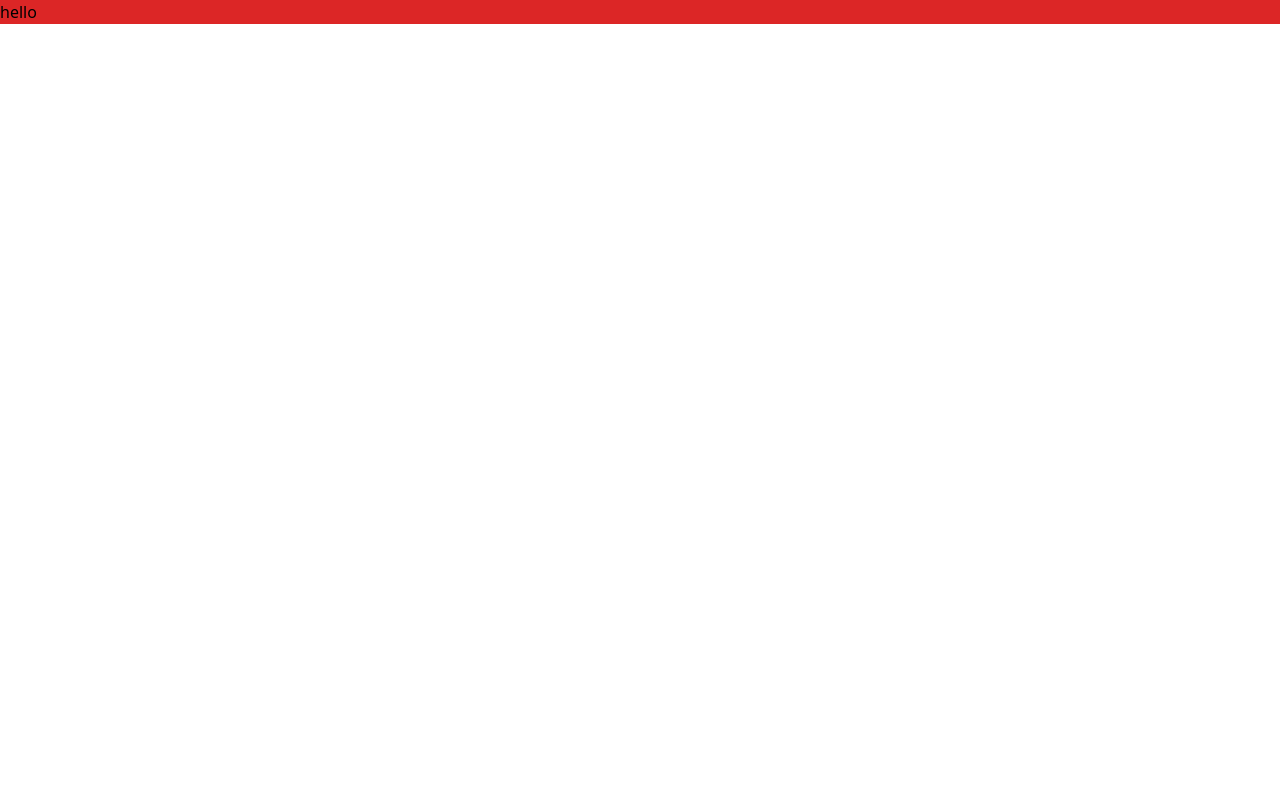
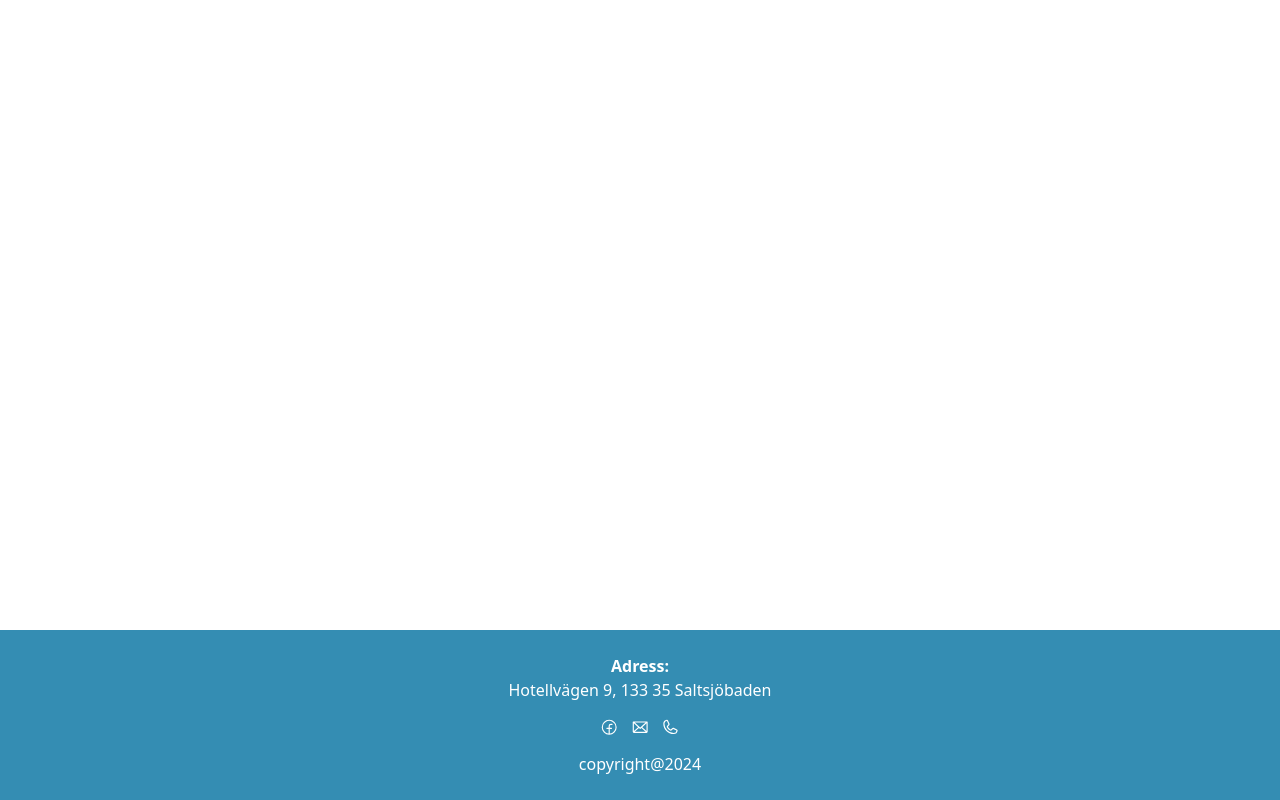
Before and after one commit to Nesrinemh/Hyper-Island--Ksss-timeline, a React (Vite) app: page / in a window 1280 px wide. Built offline with nearby package versions, Linux system fonts and the light colour scheme.

Commit message:
The Footer is created

```diff
--- a/package.json
+++ b/package.json
@@ -14,6 +14,7 @@
     "react": "^18.2.0",
     "react-dom": "^18.2.0",
     "react-i18next": "^14.1.0",
+    "react-icons": "^5.1.0",
     "react-pdf": "^7.7.1"
   },
   "devDependencies": {
--- a/src/App.css
+++ b/src/App.css
@@ -0,0 +1,5 @@
+.App {
+  min-height: 100vh;
+  display: flex;
+  flex-direction: column;
+}
--- a/src/App.jsx
+++ b/src/App.jsx
@@ -1,11 +1,12 @@
-import './App.css';
+import "./App.css";
+
+import Footer from "./container/Footer";
 
 function App() {
   return (
-    <>
-      {' '}
-      <h1 className=' bg-red-600'> hello</h1>
-    </>
+    <div className="App">
+      <Footer />
+    </div>
   );
 }
 
--- a/src/container/Footer.jsx
+++ b/src/container/Footer.jsx
@@ -1,7 +1,51 @@
-import React from 'react';
+import React from "react";
+import { PiFacebookLogo, PiEnvelope, PiPhone } from "react-icons/pi";
 
 function Footer() {
-  return <div>Footer</div>;
+  //-> Function to get current year for copiright:
+  function GetCurrentYear() {
+    let currentYear = new Date().getFullYear();
+    return <p>copyright@{currentYear}</p>;
+  }
+
+  return (
+    <footer className="flex flex-col items-center justify-center bg-[#348DB3] text-white py-6 mt-auto">
+      <strong>Adress:</strong>
+      <p className="text-center">Hotellvägen 9, 133 35 Saltsjöbaden</p>
+      <nav>
+        <ul className="flex gap-3 mt-4 mb-4">
+          <li>
+            <a
+              href="https://www.facebook.com/KSSS"
+              target="_blank"
+              rel="noopener noreferrer"
+            >
+              <PiFacebookLogo size="1.15em" />
+            </a>
+          </li>
+          <li>
+            <a
+              href="mailto:ksss@ksss.se"
+              target="_blank"
+              rel="noopener noreferrer"
+            >
+              <PiEnvelope size="1.15em" />
+            </a>
+          </li>
+          <li>
+            <a
+              href="tel:+46855616680"
+              target="_blank"
+              rel="noopener noreferrer"
+            >
+              <PiPhone size="1.15em" />
+            </a>
+          </li>
+        </ul>
+      </nav>
+      <GetCurrentYear />
+    </footer>
+  );
 }
 
 export default Footer;
```
Also changed, not shown: 1 other file (tests, documents, lock files or other folders).
